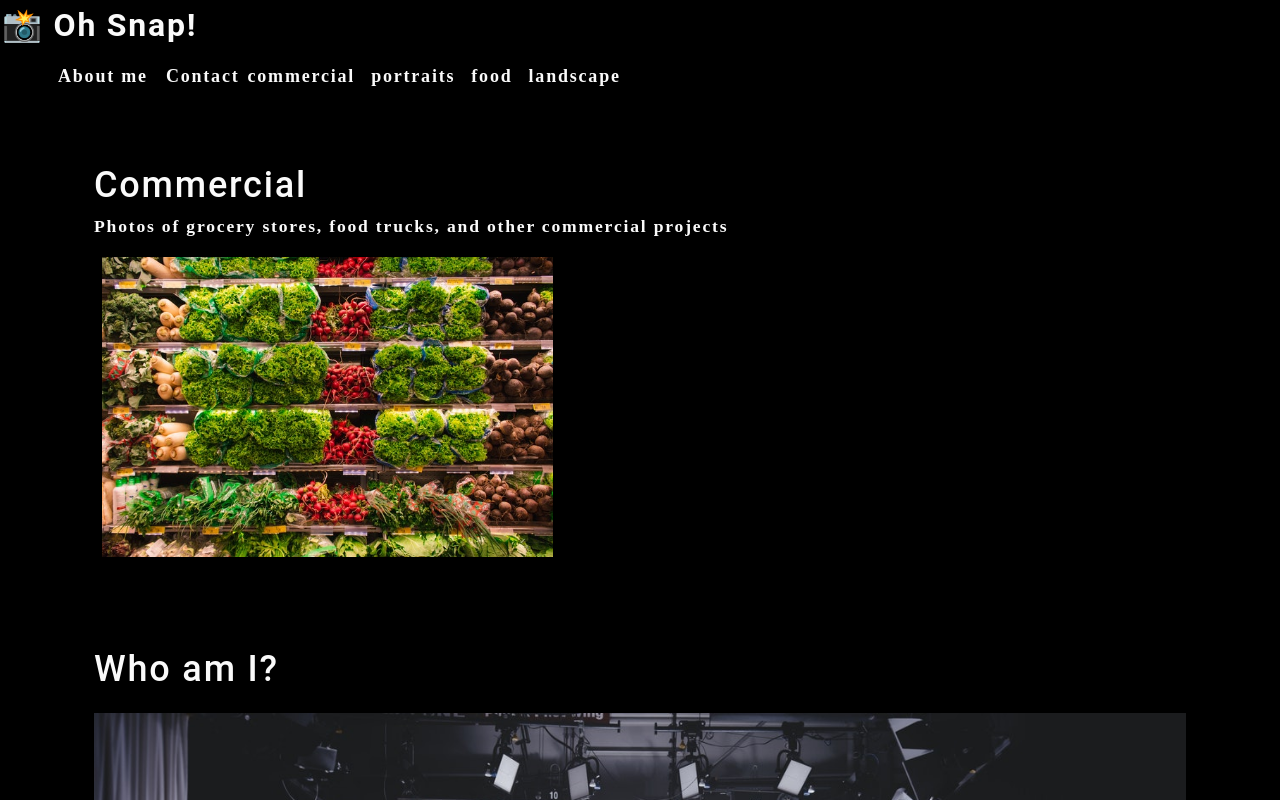
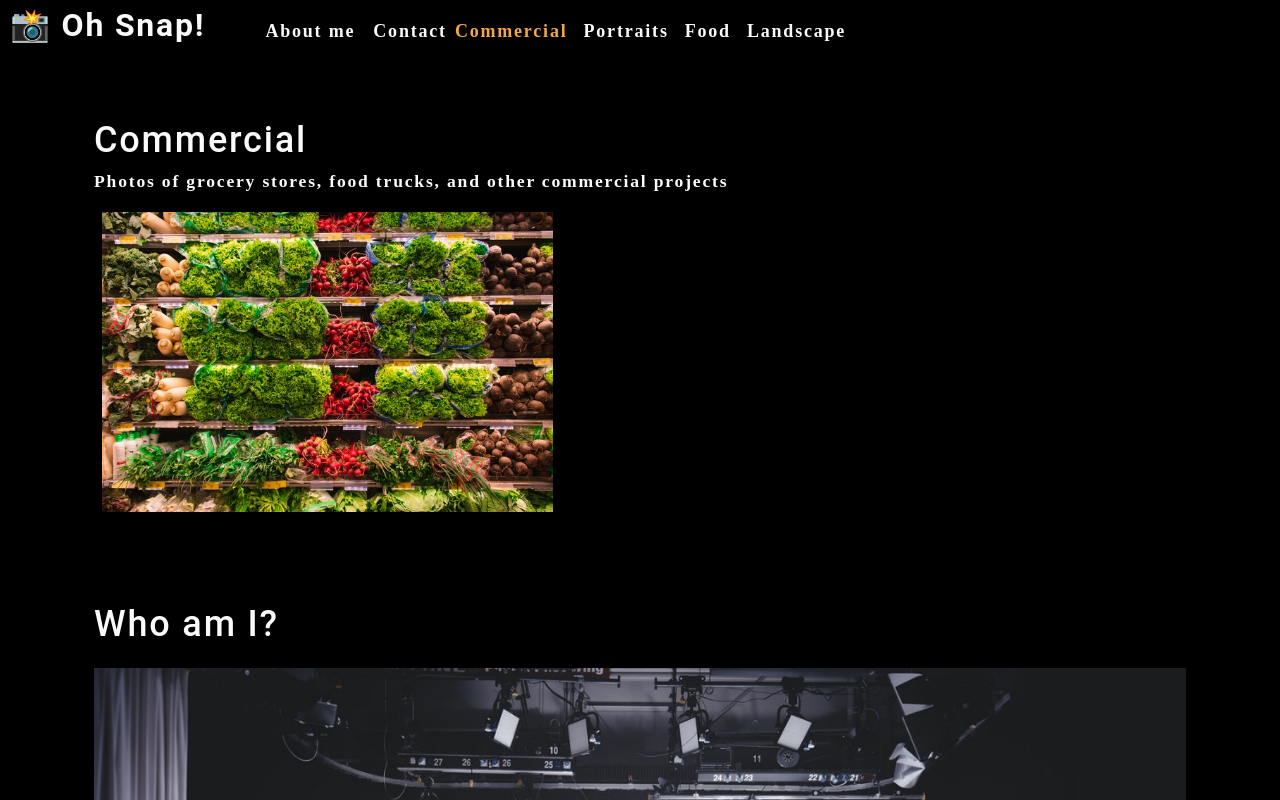
Before and after one commit to ZichKoding/photo-port, a React (Create React App) app: page / in a window 1280 px wide. Shown: the top 800 px of the page. Built offline with nearby package versions, Linux system fonts and the light colour scheme.

Commit message:
Used the hooks useState and useEffect.

```diff
--- a/src/App.js
+++ b/src/App.js
@@ -1,13 +1,29 @@
-import React from 'react';
+import React, { useState } from 'react';
 import './App.css';
 import About from './components/About/About';
 import Nav from './components/Nav/Nav';
 import Gallery from './components/Gallery/Gallery';
 
 function App() {
+  const [categories] = useState([
+    {
+        name: 'commercial',
+        description: 'Photos of grocery stores, food trucks, and other commercial projects',
+    },
+    { name: 'portraits', description: 'Portraits of people in my life' },
+    { name: 'food', description: 'Delicious delicacies' },
+    { name: 'landscape', description: 'Fields, farmhouses, waterfalls, and the beauty of nature' },
+    ]);
+    const [currentCategory, setCurrentCategory] = useState(categories[0]);
+
+
   return (
     <div>
-      <Nav></Nav>
+      <Nav
+        categories = {categories}
+        setCurrentCategory = {setCurrentCategory}
+        currentCategory = {currentCategory}
+      ></Nav>
       <main>
         <Gallery></Gallery>
         <About></About>
--- a/src/components/Nav/Nav.js
+++ b/src/components/Nav/Nav.js
@@ -1,35 +1,34 @@
-import React from "react";
+import React, { useEffect } from "react";
+import { capitalizeFirstLetter } from "../../utils/helpers";
 
-const Nav = () => {
+function Nav(props) {
+    const {
+        categories = [],
+        setCurrentCategory,
+        currentCategory,
+    } = props;
 
-    const categories = [
-        {
-            name: "commercial",
-            description: "Photos of grocery stores, food trucks, and other commercial projects",
-        },
-        { name: "portraits", description: "Portraits of people in my life" },
-        { name: "food", description: "Delicious delicacies" },
-        {
-            name: "landscape",
-            description: "Fields, farmhouses, waterfalls, and the beauty of nature",
-        },
-    ];
+    useEffect(() => {
+        document.title = capitalizeFirstLetter(currentCategory.name);
+    }, [currentCategory]);
 
-    function categorySelected (name) {
-        console.log(`${name} clicked`);
-    };
-
-    return(
-        <header>
+    return (
+        <header className="flex-row px-1">
         <h2>
             <a data-testid="link" href="/">
-                    <span role="img" aria-label="camera">📸 Oh Snap!</span>
+            <span role="img" aria-label="camera">
+                {" "}
+                📸
+            </span>{" "}
+            Oh Snap!
             </a>
         </h2>
         <nav>
             <ul className="flex-row">
             <li className="mx-2">
-                        <a data-testid="about" href="#about">
+                <a
+                href="#about"
+                >
                 About me
                 </a>
             </li>
@@ -37,12 +36,15 @@
                 <span>Contact</span>
             </li>
             {categories.map((category) => (
-                            <li
-                                className="mx-1"
-                                key={category.name}
+                <li className={`mx-1 ${
+                    currentCategory.name === category.name && 'navActive'
+                    }`} key={category.name}>
+                <span
+                    onClick={() => {
+                    setCurrentCategory(category)
+                    }}
                 >
-                                <span onClick={() => categorySelected(category.name)} >
-                                    {category.name}
+                    {capitalizeFirstLetter(category.name)}
                 </span>
                 </li>
             ))}
@@ -50,6 +52,6 @@
         </nav>
         </header>
     );
-};
+}
 
 export default Nav;
```
Lines whose indentation alone changed are shown as unchanged.
